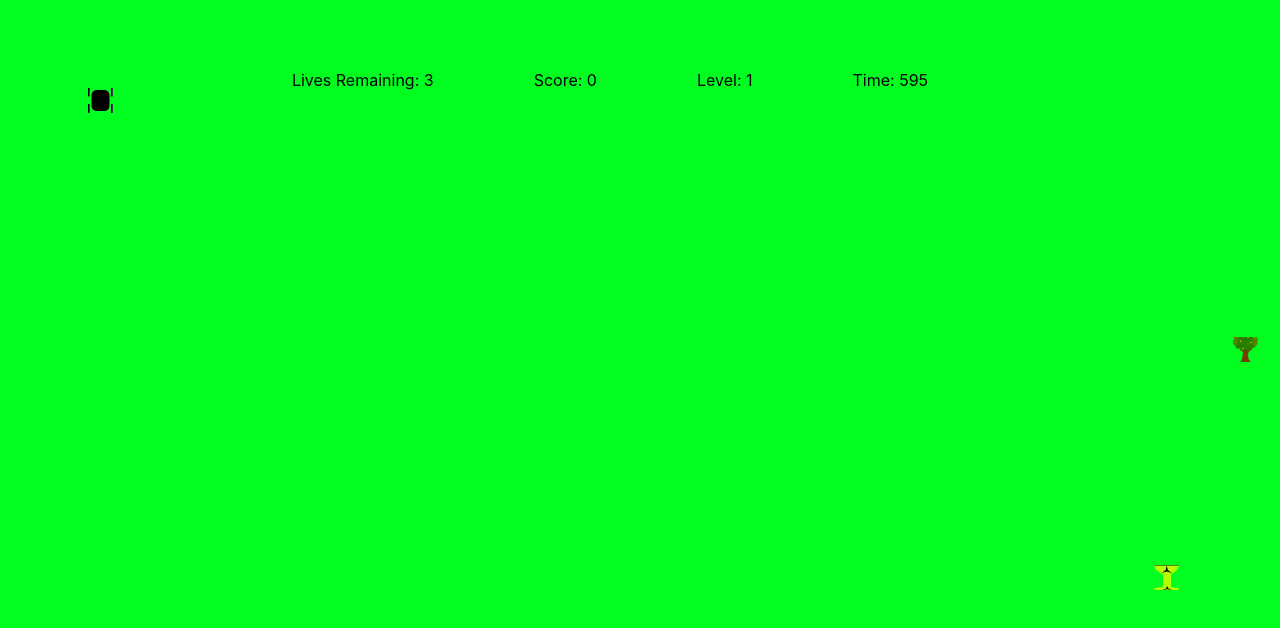
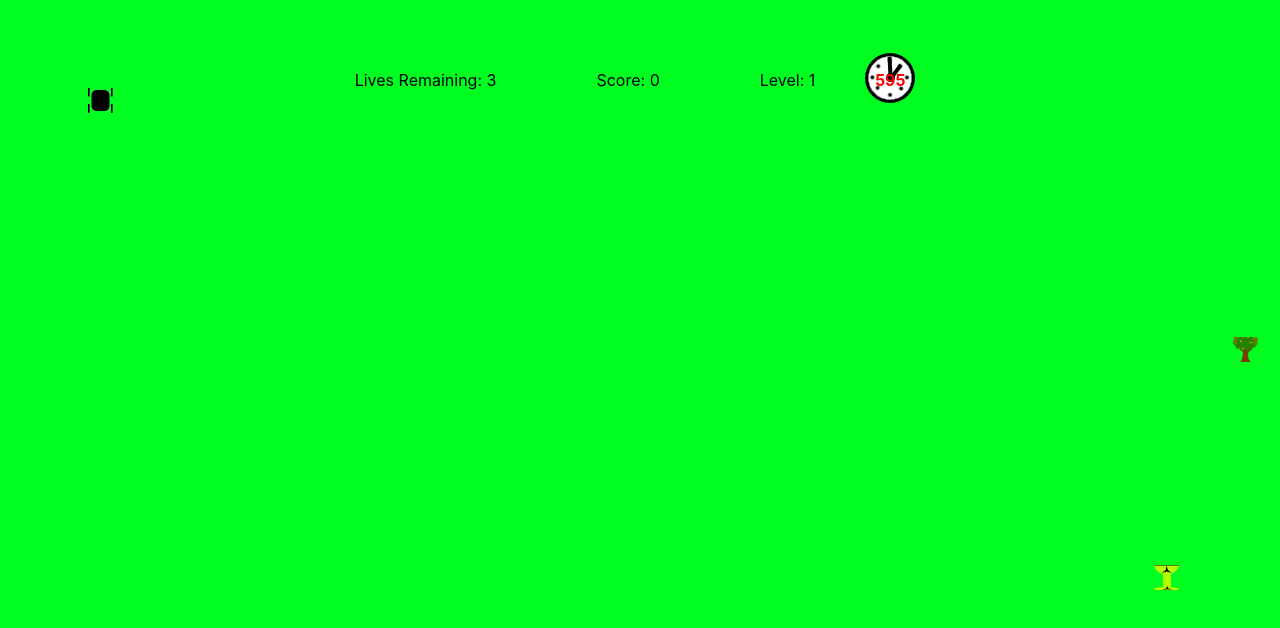
Before and after one commit to pcmichaels/ReactTransAm, a React (Create React App) app: page / in a window 1280 px wide. Shown: the top 628 px of the page. Built offline with nearby package versions, Linux system fonts and the light colour scheme.

Commit message:
Add clock image

```diff
--- a/src/Components/GameStatus.jsx
+++ b/src/Components/GameStatus.jsx
@@ -1,4 +1,5 @@
 import React from 'react';
+import clockImg from '../Assets/Clock.png';
 
 function GameStatus(props) {
 
@@ -17,6 +18,26 @@ function GameStatus(props) {
         margin: 50
     };
 
+    const containerStyle = {
+        position: 'relative',
+        textAlign: 'center',
+        color: 'red'
+    }
+
+    const textDivStyle = {
+        position: 'absolute',
+        top: '50%',
+        left: '50%',
+        transform: 'translate(-50%, -50%)',
+        zIndex: 1,
+        fontWeight: 'bold'
+    }
+
+    const imgStyle = {
+        width: '100%',
+        zIndex: 0
+    }
+
     return (
         <div className="flex-container" style={flexStyle}>
             <label style={labelStyle}>
@@ -28,9 +49,12 @@ function GameStatus(props) {
             <label style={labelStyle}>
                 Level: {props.Level}
             </label>
-            <label style={labelStyle}>
-                Time: {props.RemainingTime}
-            </label>
+
+            <div style={containerStyle}>
+                <img src={clockImg} style={imgStyle} />
+                <div style={textDivStyle}>{props.RemainingTime}</div>
+            </div>
+
             <label style={labelStyle}>
                 {props.Message}
             </label>
```
Also changed, not shown: src/Assets/Clock.png (added).
